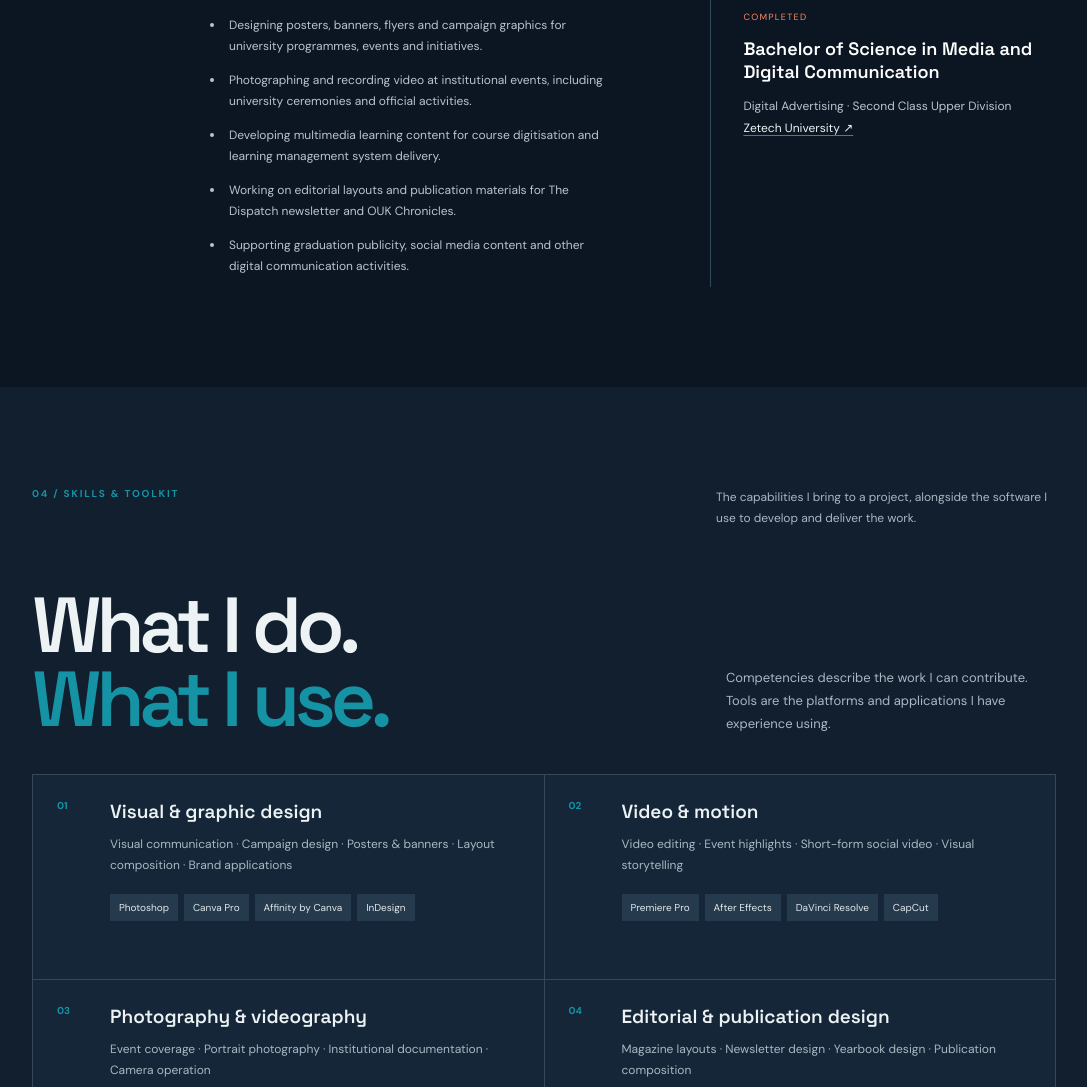
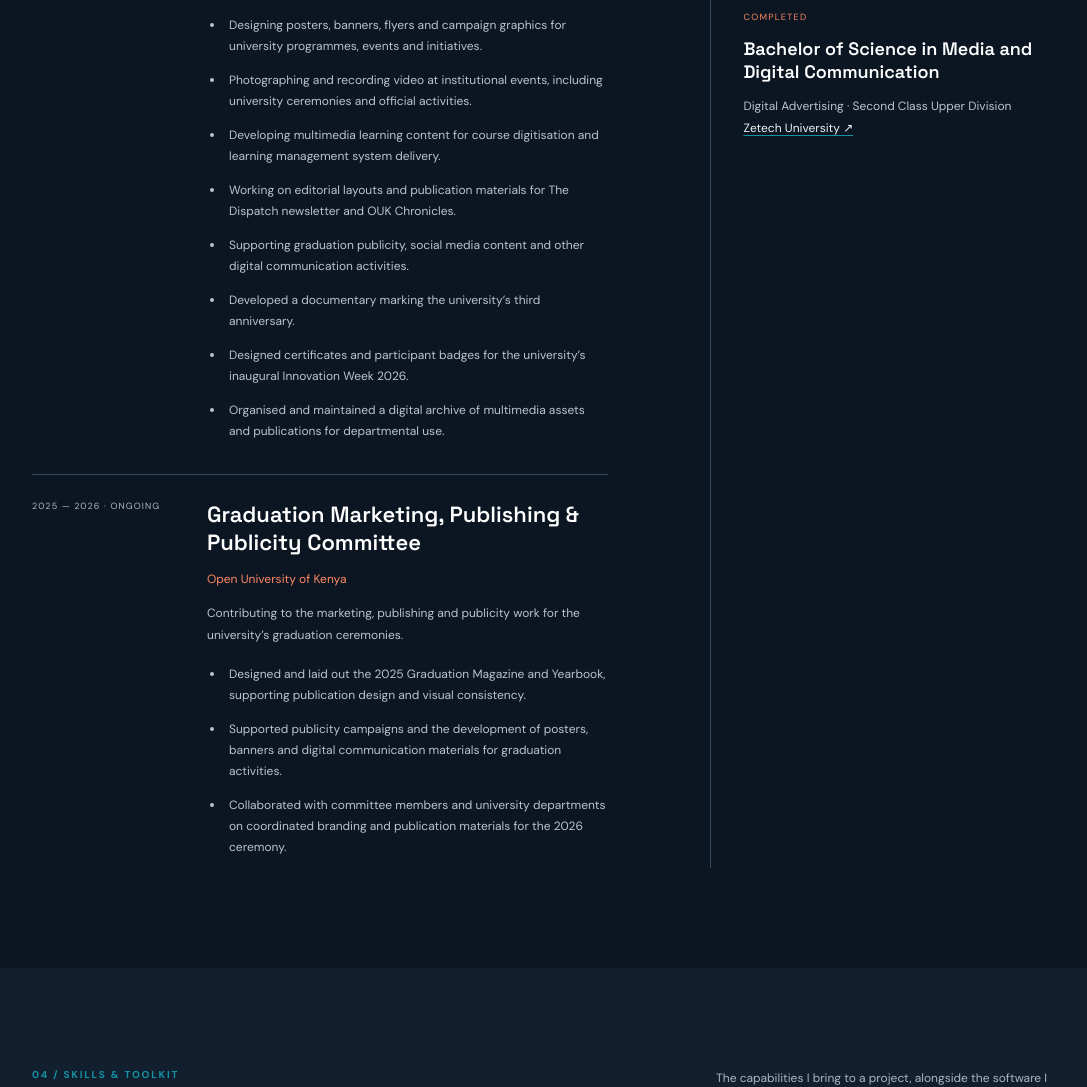
Before and after one commit to gikiocGkC/GIFT-KIBET-PORTFOLIO, a plain HTML site: page index.html in a window 1280 px wide. Shown: the part 4377-5464 px from the top of the page, without its empty margins (96-1183 px from the left). Drawn offline with Linux system fonts and the light colour scheme.

Commit message:
Expand portfolio experience with verified publication and campaign work

```diff
--- a/index.html
+++ b/index.html
@@ -67,7 +67,8 @@
 </section>
 <section class="experience-section" id="experience">
   <div class="section-top"><p class="eyebrow">03 / EXPERIENCE & EDUCATION</p><p class="section-note">Professional practice and academic foundation.</p></div>
-  <div class="experience-layout"><div><p class="eyebrow accent">PROFESSIONAL EXPERIENCE</p><div class="experience-item"><div class="experience-date">MAY 2025 — PRESENT</div><div><h3>Corporate Communications & Marketing</h3><p class="organisation">Open University of Kenya</p><p>Contributing to the university’s institutional communication through creative production, multimedia content development, editorial publishing and event coverage.</p><ul><li>Designing posters, banners, flyers and campaign graphics for university programmes, events and initiatives.</li><li>Photographing and recording video at institutional events, including university ceremonies and official activities.</li><li>Developing multimedia learning content for course digitisation and learning management system delivery.</li><li>Working on editorial layouts and publication materials for The Dispatch newsletter and OUK Chronicles.</li><li>Supporting graduation publicity, social media content and other digital communication activities.</li></ul></div></div></div>
+  <div class="experience-layout"><div><p class="eyebrow accent">PROFESSIONAL EXPERIENCE</p><div class="experience-item"><div class="experience-date">MAY 2025 — PRESENT</div><div><h3>Corporate Communications & Marketing</h3><p class="organisation">Open University of Kenya</p><p>Contributing to the university’s institutional communication through creative production, multimedia content development, editorial publishing and event coverage.</p><ul><li>Designing posters, banners, flyers and campaign graphics for university programmes, events and initiatives.</li><li>Photographing and recording video at institutional events, including university ceremonies and official activities.</li><li>Developing multimedia learning content for course digitisation and learning management system delivery.</li><li>Working on editorial layouts and publication materials for The Dispatch newsletter and OUK Chronicles.</li><li>Supporting graduation publicity, social media content and other digital communication activities.</li><li>Developed a documentary marking the university’s third anniversary.</li><li>Designed certificates and participant badges for the university’s inaugural Innovation Week 2026.</li><li>Organised and maintained a digital archive of multimedia assets and publications for departmental use.</li></ul></div></div>
+  <div class="experience-item"><div class="experience-date">2025 — 2026 · ONGOING</div><div><h3>Graduation Marketing, Publishing & Publicity Committee</h3><p class="organisation">Open University of Kenya</p><p>Contributing to the marketing, publishing and publicity work for the university’s graduation ceremonies.</p><ul><li>Designed and laid out the 2025 Graduation Magazine and Yearbook, supporting publication design and visual consistency.</li><li>Supported publicity campaigns and the development of posters, banners and digital communication materials for graduation activities.</li><li>Collaborated with committee members and university departments on coordinated branding and publication materials for the 2026 ceremony.</li></ul></div></div></div>
   <aside class="education-panel"><p class="eyebrow accent">EDUCATION</p><div><span>IN PROGRESS</span><h3>Master of Science in Artificial Intelligence</h3><p><a href="https://ouk.ac.ke/" target="_blank" rel="noopener noreferrer">Open University of Kenya ↗</a></p></div><div><span>COMPLETED</span><h3>Bachelor of Science in Media and Digital Communication</h3><p>Digital Advertising · Second Class Upper Division<br><a href="https://www.zetech.ac.ke/" target="_blank" rel="noopener noreferrer">Zetech University ↗</a></p></div></aside></div>
 </section>
 <section class="skills-section section-light" id="skills">
```
